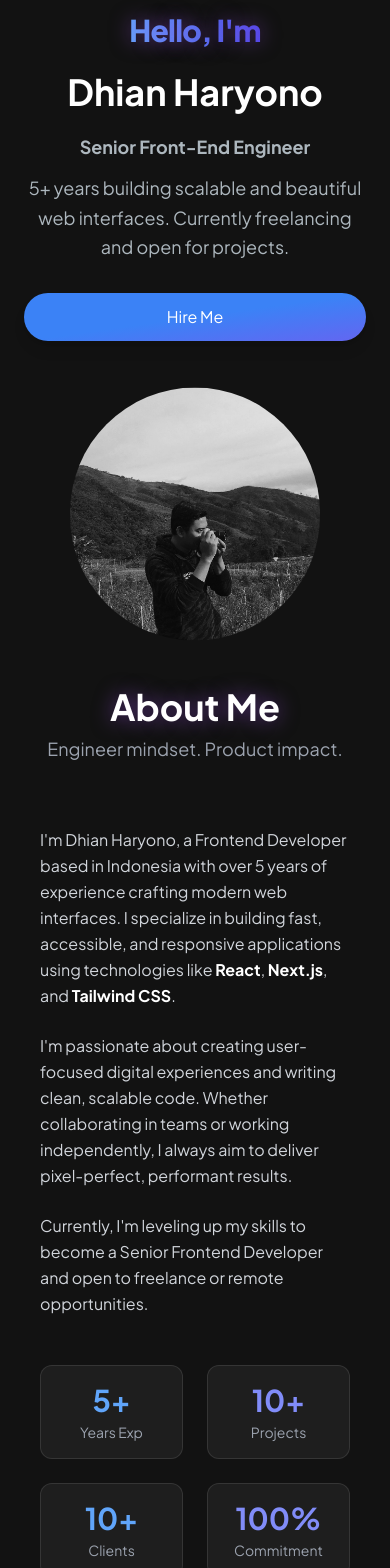
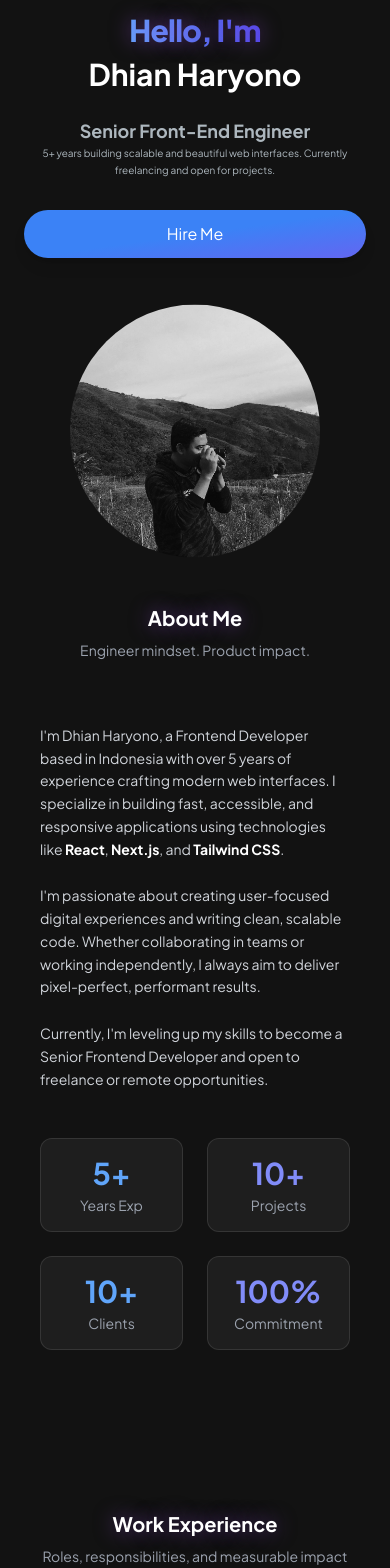
Before and after one commit to dhianharyono/Dhian-Portofolio, a Next.js app: page / in a window 390 px wide. Shown: the part 140-1708 px from the top of the page. Built offline with nearby package versions, Linux system fonts and the light colour scheme.

Commit message:
feat(responsive): adjustment responsive

```diff
--- a/app/components/AboutSection/AboutSection.jsx
+++ b/app/components/AboutSection/AboutSection.jsx
@@ -12,14 +12,14 @@ const AboutSection = () => {
         className='col-span-4 place-self-center mt-4 lg:mt-0'
       >
         <div className='mt-4 md:mt-0 text-left flex flex-col h-full px-4 md:px-0 max-w-6xl mx-auto'>
-          <h2 className='text-4xl font-bold text-white mb-2 glow-text text-center'>
+          <h2 className='text-xl md:text-4xl font-bold text-white mb-2 glow-text text-center'>
             About Me
           </h2>
-          <p className='text-center text-lg md:text-xl text-gray-400 mb-16'>
+          <p className='text-center text-sm md:text-xl text-gray-400 mb-16'>
             Engineer mindset. Product impact.
           </p>
           <div className='max-w-4xl mx-auto'>
-            <p className='text-base md:text-lg text-gray-300 mb-6 leading-relaxed md:leading-loose text-left'>
+            <p className='text-sm md:text-lg text-gray-300 mb-6 leading-relaxed md:leading-loose text-left'>
               I&apos;m Dhian Haryono, a Frontend Developer based in Indonesia
               with over 5 years of experience crafting modern web interfaces. I
               specialize in building fast, accessible, and responsive
@@ -28,13 +28,13 @@ const AboutSection = () => {
               <strong className='text-white'>Next.js</strong>, and{' '}
               <strong className='text-white'>Tailwind CSS</strong>.
             </p>
-            <p className='text-base md:text-lg text-gray-300 mb-6 leading-relaxed md:leading-loose text-left'>
+            <p className='text-sm md:text-lg text-gray-300 mb-6 leading-relaxed md:leading-loose text-left'>
               I&apos;m passionate about creating user-focused digital
               experiences and writing clean, scalable code. Whether
               collaborating in teams or working independently, I always aim to
               deliver pixel-perfect, performant results.
             </p>
-            <p className='text-base md:text-lg text-gray-300 leading-relaxed md:leading-loose text-left'>
+            <p className='text-sm md:text-lg text-gray-300 leading-relaxed md:leading-loose text-left'>
               Currently, I&apos;m leveling up my skills to become a Senior
               Frontend Developer and open to freelance or remote opportunities.
             </p>
--- a/app/components/CoreExpertise/CoreExpertise.jsx
+++ b/app/components/CoreExpertise/CoreExpertise.jsx
@@ -83,10 +83,10 @@ const CoreExpertise = () => {
     return (
         <section id='services' className='mt-32 relative'>
             <div className='text-center mb-16'>
-                <h2 className='text-4xl font-bold text-white mb-2 glow-text'>
+                <h2 className='text-xl md:text-4xl font-bold text-white mb-2 glow-text'>
                     Core Expertise
                 </h2>
-                <p className='text-lg md:text-xl text-gray-400'>
+                <p className='text-sm md:text-xl text-gray-400'>
                     What I consistently deliver
                 </p>
             </div>
--- a/app/components/ExperienceSection/Experience.jsx
+++ b/app/components/ExperienceSection/Experience.jsx
@@ -3,19 +3,19 @@ import { experiences } from '../utils';
 
 const Experience = () => {
   return (
-    <div id='experience' className='container mt-32 relative'>
+    <div id='experience' className='container mt-32 relative px-4 md:px-0'>
       <div className='w-full'>
-        <h2 className='text-4xl font-bold text-white mb-2 glow-text text-center'>
+        <h2 className='text-xl md:text-4xl font-bold text-white mb-2 glow-text text-center'>
           Work Experience
         </h2>
-        <p className='text-center text-lg md:text-xl text-gray-400 mb-16'>
+        <p className='text-center text-sm md:text-xl text-gray-400 mb-12 md:mb-16'>
           Roles, responsibilities, and measurable impact
         </p>
 
         <div className='relative w-full max-w-6xl mx-auto'>
           {/* Central Line */}
           <div className='absolute left-8 md:left-1/2 top-0 bottom-0 w-[2px] bg-gray-800 -translate-x-1/2 hidden md:block'></div>
-          <div className='absolute left-8 top-0 bottom-0 w-[2px] bg-gray-800 md:hidden'></div>
+          <div className='absolute left-5 top-0 bottom-0 w-[2px] bg-gray-800 md:hidden'></div>
 
           <div className='space-y-12'>
             {experiences.map((exp, index) => {
@@ -27,14 +27,14 @@ const Experience = () => {
                 >
                   {/* Timeline Dot */}
                   <div className='absolute left-8 md:left-1/2 top-0 w-4 h-4 rounded-full bg-primary-500 border-4 border-[#121212] -translate-x-1/2 z-10 shadow-[0_0_0_4px_rgba(59,130,246,0.2)] md:block hidden'></div>
-                  <div className='absolute left-8 top-0 w-4 h-4 rounded-full bg-primary-500 border-4 border-[#121212] -translate-x-2 z-10 md:hidden'></div>
+                  <div className='absolute left-5 top-0 w-4 h-4 rounded-full bg-primary-500 border-4 border-[#121212] -translate-x-2 z-10 md:hidden'></div>
 
                   {/* Empty Side (Desktop) */}
                   <div className='hidden md:block w-5/12'></div>
 
                   {/* Content Card */}
-                  <div className='w-full md:w-5/12 pl-16 md:pl-0'>
-                    <div className='p-6 md:p-8 rounded-2xl bg-[#181818] border border-white/5 hover:border-primary-500/30 transition-all duration-300 relative group'>
+                  <div className='w-full md:w-5/12 pl-12 md:pl-0'>
+                    <div className='p-5 md:p-8 rounded-2xl bg-[#181818] border border-white/5 hover:border-primary-500/30 transition-all duration-300 relative group'>
 
                       {/* Date Badge */}
                       <div className='flex items-center gap-2 mb-4'>
@@ -49,7 +49,7 @@ const Experience = () => {
                         )}
                       </div>
 
-                      <h3 className='text-xl md:text-2xl font-bold text-white mb-1 group-hover:text-primary-400 transition-colors'>
+                      <h3 className='text-lg md:text-2xl font-bold text-white mb-1 group-hover:text-primary-400 transition-colors'>
                         {exp.title}
                       </h3>
 
@@ -58,21 +58,21 @@ const Experience = () => {
                         <span className='text-sm text-gray-500'>{exp.type} • {exp.location}</span>
                       </div>
 
-                      <p className='text-gray-400 mb-6 text-sm leading-relaxed'>
+                      <p className='text-gray-300 mb-6 text-sm md:text-base leading-relaxed'>
                         {exp.description}
                       </p>
 
                       {/* Responsibilities */}
                       <div className='mb-4'>
-                        <h4 className='text-sm font-bold text-white uppercase tracking-wider mb-2 flex items-center gap-2'>
+                        <h4 className='text-xs md:text-sm font-bold text-white uppercase tracking-wider mb-2 flex items-center gap-2'>
                           <span className='w-1 h-1 rounded-full bg-primary-500'></span>
                           Responsibilities
                         </h4>
                         <ul className='space-y-2'>
                           {exp.responsibilities?.map((item, idx) => (
-                            <li key={idx} className='flex items-start text-sm text-gray-400'>
+                            <li key={idx} className='flex items-start text-sm md:text-sm text-gray-400'>
                               <span className='mr-2 mt-1.5 h-1 w-1 rounded-full bg-gray-600 flex-shrink-0'></span>
-                              {item}
+                              <span className='text-gray-300 md:text-gray-400'>{item}</span>
                             </li>
                           ))}
                         </ul>
@@ -81,15 +81,15 @@ const Experience = () => {
                       {/* Achievements */}
                       {exp.achievements?.length > 0 && (
                         <div>
-                          <h4 className='text-sm font-bold text-white uppercase tracking-wider mb-2 flex items-center gap-2'>
+                          <h4 className='text-xs md:text-sm font-bold text-white uppercase tracking-wider mb-2 flex items-center gap-2'>
                             <span className='w-1 h-1 rounded-full bg-secondary-500'></span>
                             Key Achievements
                           </h4>
                           <ul className='space-y-2'>
                             {exp.achievements.map((item, idx) => (
-                              <li key={idx} className='flex items-start text-sm text-gray-400'>
+                              <li key={idx} className='flex items-start text-sm md:text-sm text-gray-400'>
                                 <span className='mr-2 mt-1.5 h-1 w-1 rounded-full bg-gray-600 flex-shrink-0'></span>
-                                {item}
+                                <span className='text-gray-300 md:text-gray-400'>{item}</span>
                               </li>
                             ))}
                           </ul>
--- a/app/components/HeroSection/HeroSection.jsx
+++ b/app/components/HeroSection/HeroSection.jsx
@@ -42,18 +42,18 @@ const HeroSection = () => {
           transition={{ duration: 0.5 }}
           className='col-span-7 place-self-center text-center sm:text-left justify-self-start'
         >
-          <h1 className='text-white mb-2 text-3xl font-extrabold tracking-tight pb-4'>
+          <h1 className='text-white mb-2 text-3xl font-extrabold tracking-tight'>
             <span className='text-transparent bg-clip-text bg-gradient-to-r from-primary-400 to-secondary-600 glow-text'>
               Hello, I&apos;m
             </span>
           </h1>
-          <div className='block min-h-[60px] sm:min-h-[80px] lg:min-h-[100px] text-4xl sm:text-5xl lg:text-7xl font-bold text-white'>
+          <div className='block min-h-[60px] sm:min-h-[80px] lg:min-h-[100px] text-3xl sm:text-5xl lg:text-7xl font-bold text-white'>
             Dhian Haryono
           </div>
-          <p className='text-[#ADB7BE] text-lg sm:text-xl lg:text-5xl mb-3 leading-relaxed max-w-2xl font-bold'>
+          <p className='text-[#ADB7BE] text-lg sm:text-xl lg:text-5xl leading-relaxed max-w-2xl font-bold mb-0 md:mb-2'>
             Senior Front-End Engineer
           </p>
-          <p className='text-[#ADB7BE] text-lg mb-8 leading-relaxed max-w-2xl'>
+          <p className='text-[#ADB7BE] text-[10px] md:text-lg mb-8 leading-relaxed max-w-2xl'>
             5+ years building scalable and beautiful web interfaces. Currently
             freelancing and open for projects.
           </p>
--- a/app/components/ProjectSection/Project.jsx
+++ b/app/components/ProjectSection/Project.jsx
@@ -27,10 +27,10 @@ const Project = () => {
 
   return (
     <section id='projects' className='container py-8 mt-32 relative'>
-      <h2 className='text-center text-4xl font-bold text-white mt-4 mb-2'>
+      <h2 className='text-center text-xl md:text-4xl font-bold text-white mt-4 mb-2'>
         Selected Project
       </h2>
-      <p className='text-center text-lg md:text-xl text-gray-400 mb-16'>
+      <p className='text-center text-sm md:text-xl text-gray-400 mb-16'>
         Production systems, not demos
       </p>
       <ul ref={ref} className='grid md:grid-cols-3 gap-8 md:gap-12'>
--- a/app/components/ProjectSection/ProjectCard.jsx
+++ b/app/components/ProjectSection/ProjectCard.jsx
@@ -20,7 +20,7 @@ const ProjectCard = ({
           <div className='p-2 rounded-lg bg-primary-500/10 text-primary-400'>
             <CodeIcon className='h-6 w-6' />
           </div>
-          <h3 className='text-lg font-bold text-white group-hover:text-primary-400 transition-colors'>
+          <h3 className='text-sm md:text-lg font-bold text-white group-hover:text-primary-400 transition-colors'>
             {title}
           </h3>
         </div>
```
Also changed, not shown: app/components/ConnectSection/ConnectSection.jsx (+18 -9 lines), public/upwork-icon.svg (added).
